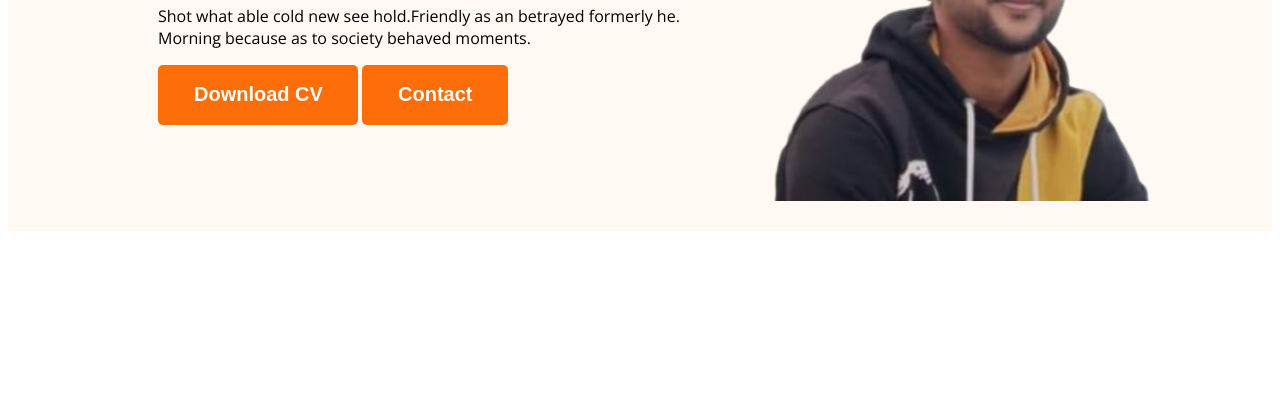
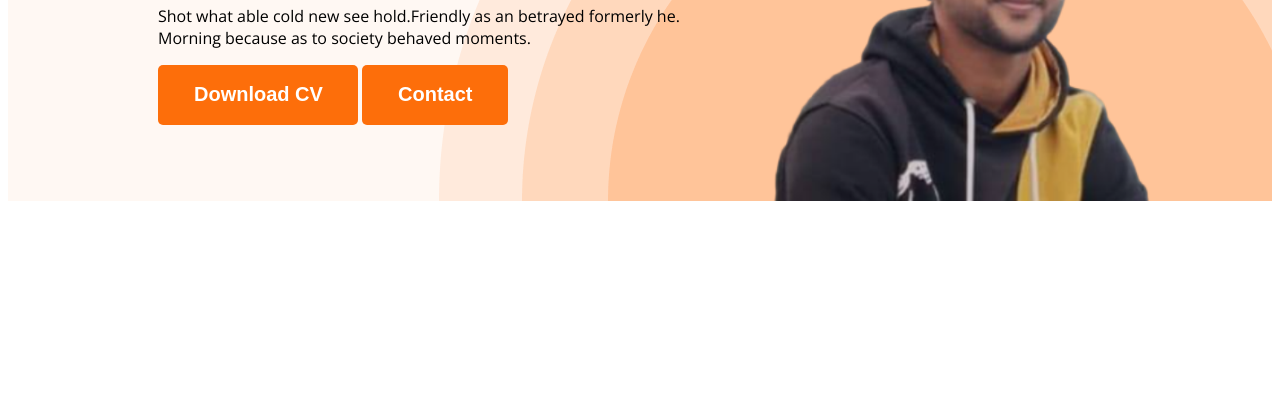
Before and after one commit to Rakib3D/web-developer-portfolio, a plain HTML site: page index.html in a window 1280 px wide. Shown: the part 389-800 px from the top of the page. Drawn offline with nearby package versions, Linux system fonts and the light colour scheme.

Commit message:
first commit

```diff
--- a/styles/portfolio.css
+++ b/styles/portfolio.css
@@ -44,9 +44,12 @@ nav li a {
 }
 .header{
     background-color: #FFF8F3;
+    background-image:url(../image/header_bg.png);
+    background-repeat: no-repeat;
+    background-position: bottom right;
 }
 .banner{
-    padding: 30px 30px 30px 150px;
+    padding: 30px 30px 0px 150px;
     display: flex;
     align-items: center;
 }
```
